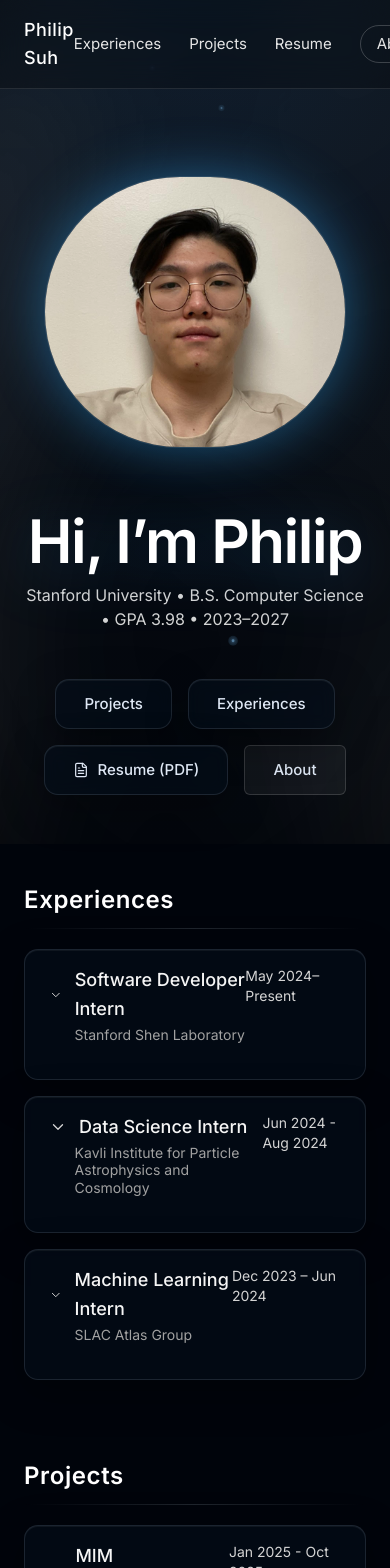
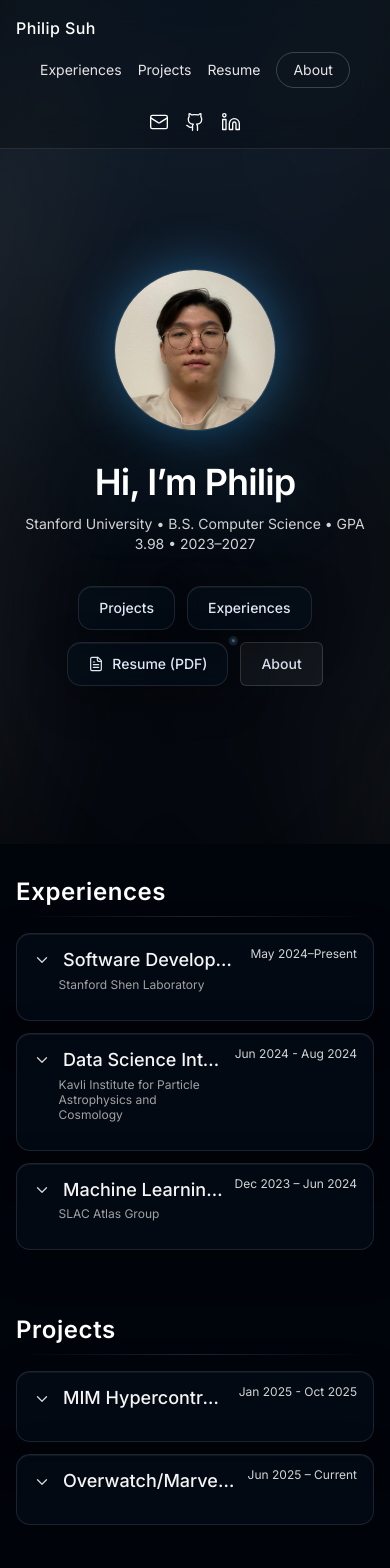
Before and after one commit to philipsuh004/website, a Next.js app: page / in a window 390 px wide. Shown: the top 1568 px of the page. Built offline with nearby package versions, Linux system fonts and the light colour scheme.

Commit message:
mobile support

```diff
--- a/src/app/page.tsx
+++ b/src/app/page.tsx
@@ -178,14 +178,17 @@ export default function Page() {
 }
 
 /* ───────────────────────── layout & header ───────────────────────── */
-
 function TopBar() {
   return (
     <header className="fixed top-0 z-40 w-full border-b border-white/10 bg-black/25 backdrop-blur-lg">
-      <div className="mx-auto flex max-w-6xl items-center justify-between px-6 py-4 md:py-5">
-        <div className="text-lg font-medium tracking-wide text-white">Philip Suh</div>
+      <div className="mx-auto flex max-w-6xl flex-wrap items-center justify-between px-4 py-4 sm:px-6 sm:py-5 gap-3">
+        {/* Left: Name */}
+        <div className="text-base sm:text-lg font-medium tracking-wide text-white flex-shrink-0">
+          Philip Suh
+        </div>
 
-        <nav className="flex items-center gap-7 text-[15px] text-neutral-200">
+        {/* Right: Nav */}
+        <nav className="flex flex-wrap items-center justify-center sm:justify-end gap-4 sm:gap-7 text-[14px] sm:text-[15px] text-neutral-200 w-full sm:w-auto">
           <a className="hover:text-white transition" href="#experiences">
             Experiences
           </a>
@@ -202,13 +205,14 @@ function TopBar() {
             About
           </a>
 
-          <div className="ml-6 flex items-center gap-5 text-white">
+          {/* Icons — wrap on mobile */}
+          <div className="flex items-center justify-center sm:justify-end gap-4 sm:gap-5 text-white w-full sm:w-auto mt-2 sm:mt-0">
             <a
               href="mailto:philip.suh@stanford.edu"
               aria-label="Email"
               className="hover:text-cyan-300 transition"
             >
-              <Mail size={22} strokeWidth={1.6} />
+              <Mail size={20} sm-size={22} strokeWidth={1.6} />
             </a>
             <a
               href="https://github.com/philipsuh004"
@@ -217,7 +221,7 @@ function TopBar() {
               aria-label="GitHub"
               className="hover:text-cyan-300 transition"
             >
-              <Github size={22} strokeWidth={1.6} />
+              <Github size={20} sm-size={22} strokeWidth={1.6} />
             </a>
             <a
               href="https://linkedin.com/in/phlpsuh"
@@ -226,7 +230,7 @@ function TopBar() {
               aria-label="LinkedIn"
               className="hover:text-cyan-300 transition"
             >
-              <Linkedin size={22} strokeWidth={1.6} />
+              <Linkedin size={20} sm-size={22} strokeWidth={1.6} />
             </a>
           </div>
         </nav>
@@ -237,8 +241,9 @@ function TopBar() {
 
 function Intro() {
   return (
-    <section className="snap-section flex min-h-[100dvh] items-center justify-center px-6 text-center">
-      <div className="relative z-0 max-w-6xl pt-32 flex flex-col md:flex-row items-center md:justify-center gap-16">
+    <section className="snap-section flex min-h-[100dvh] items-center justify-center px-4 sm:px-6 text-center">
+      <div className="relative z-0 max-w-6xl pt-28 sm:pt-32 flex flex-col md:flex-row items-center md:justify-center gap-8 sm:gap-12 md:gap-16">
+        {/* Portrait */}
         <div className="flex-shrink-0">
           <Image
             src="/photo.png"
@@ -246,43 +251,52 @@ function Intro() {
             width={300}
             height={300}
             priority
-            className="rounded-full ring-1 ring-white/10 shadow-[0_0_55px_rgba(56,176,255,0.45)] hover:scale-[1.035] transition-transform duration-700"
+            className="rounded-full ring-1 ring-white/10 shadow-[0_0_55px_rgba(56,176,255,0.45)] hover:scale-[1.035] transition-transform duration-700
+                       w-40 h-40 sm:w-56 sm:h-56 md:w-72 md:h-72 object-cover"
           />
         </div>
 
-        <div className="md:text-left text-center">
+        {/* Intro Text */}
+        <div className="md:text-left text-center max-w-xl sm:max-w-2xl">
           <motion.h1
             initial={{ opacity: 0, y: 8 }}
             animate={{ opacity: 1, y: 0 }}
             transition={{ duration: 0.45 }}
-            className="text-6xl md:text-8xl font-semibold tracking-tight text-white drop-shadow-[0_10px_30px_rgba(56,176,255,0.25)]"
+            className="text-4xl sm:text-5xl md:text-7xl lg:text-8xl font-semibold tracking-tight text-white drop-shadow-[0_10px_30px_rgba(56,176,255,0.25)]"
           >
             Hi, I&rsquo;m Philip
           </motion.h1>
 
-          <p className="mt-3 text-base md:text-lg text-neutral-300">
+          <p className="mt-3 text-sm sm:text-base md:text-lg text-neutral-300">
             Stanford University • B.S. Computer Science • GPA 3.98 • 2023–2027
           </p>
 
-          <div className="mt-12 flex flex-wrap items-center justify-center md:justify-start gap-4">
-            <a href="#projects" className="panel px-7 py-3 text-[15px] font-medium hover:opacity-95">
+          {/* Buttons */}
+          <div className="mt-8 sm:mt-10 md:mt-12 flex flex-wrap items-center justify-center md:justify-start gap-3 sm:gap-4">
+            <a
+              href="#projects"
+              className="panel px-5 py-2.5 sm:px-7 sm:py-3 text-[14px] sm:text-[15px] font-medium hover:opacity-95"
+            >
               Projects
             </a>
-            <a href="#experiences" className="panel px-7 py-3 text-[15px] font-medium hover:opacity-95">
+            <a
+              href="#experiences"
+              className="panel px-5 py-2.5 sm:px-7 sm:py-3 text-[14px] sm:text-[15px] font-medium hover:opacity-95"
+            >
               Experiences
             </a>
             <a
               href="/resume.pdf"
               target="_blank"
               rel="noopener noreferrer"
-              className="panel px-7 py-3 text-[15px] font-medium hover:opacity-95 inline-flex items-center gap-2"
+              className="panel px-5 py-2.5 sm:px-7 sm:py-3 text-[14px] sm:text-[15px] font-medium hover:opacity-95 inline-flex items-center gap-2"
             >
               <FileText size={16} strokeWidth={1.8} />
               Resume (PDF)
             </a>
             <a
               href="#about"
-              className="rounded-md border border-white/15 bg-white/5 px-7 py-3 text-[15px] font-medium hover:bg-white/10"
+              className="rounded-md border border-white/15 bg-white/5 px-5 py-2.5 sm:px-7 sm:py-3 text-[14px] sm:text-[15px] font-medium hover:bg-white/10"
             >
               About
             </a>
@@ -294,12 +308,25 @@ function Intro() {
 }
 
 /* ───────────────────────────── reusable blocks ───────────────────────────── */
-function Block({ id, title, children }: { id?: string; title: string; children: React.ReactNode }) {
+function Block({
+  id,
+  title,
+  children,
+}: {
+  id?: string;
+  title: string;
+  children: React.ReactNode;
+}) {
   return (
-    <section id={id} className="relative px-6 py-10 md:py-14 scroll-mt-28 md:scroll-mt-36">
+    <section
+      id={id}
+      className="relative px-4 sm:px-6 py-8 md:py-12 scroll-mt-24 md:scroll-mt-32"
+    >
       <div className="mx-auto w-full max-w-7xl">
-        <h2 className="mb-3 text-2xl md:text-3xl font-semibold tracking-wide text-white">{title}</h2>
-        <div className="hr mb-5" />
+        <h2 className="mb-2 md:mb-3 text-2xl md:text-3xl font-semibold tracking-wide text-white">
+          {title}
+        </h2>
+        <div className="hr mb-4 md:mb-6" />
         <Grid>{children}</Grid>
       </div>
     </section>
@@ -307,11 +334,17 @@ function Block({ id, title, children }: { id?: string; title: string; children:
 }
 
 function Grid({ children }: { children: React.ReactNode }) {
-  return <div className="flex flex-col gap-4">{children}</div>;
+  return (
+    <div className="flex w-full flex-col gap-3 sm:gap-4 md:gap-5">
+      {React.Children.map(children, (child) => (
+        <div className="w-full">{child}</div>
+      ))}
+    </div>
+  );
 }
 
+
 /* ───────────────────────────── Expandable Rows ───────────────────────────── */
-
 type LinkKind = "github" | "website" | "demo" | "paper" | "video" | "doc" | "other";
 type RowLink = { label: string; href: string; kind?: LinkKind };
 
@@ -331,7 +364,7 @@ function PillLink({ link }: { link: RowLink }) {
       href={href}
       target={href.startsWith("http") ? "_blank" : undefined}
       rel="noopener noreferrer"
-      className="inline-flex items-center gap-1.5 rounded-full border border-white/15 bg-white/5 px-3 py-1.5 text-xs text-neutral-200 hover:bg-white/10 transition"
+      className="inline-flex items-center gap-1.5 rounded-full border border-white/15 bg-white/5 px-3.5 py-2 text-[11px] sm:text-xs text-neutral-200 hover:bg-white/10 transition"
     >
       <Icon size={14} strokeWidth={1.8} /> {label}
     </a>
@@ -372,23 +405,27 @@ function ExpandableRow({
           aria-controls={contentId}
           className="w-full text-left focus:outline-none focus-visible:ring-2 focus-visible:ring-cyan-400/60"
         >
-          <div className="flex items-start justify-between px-6 py-4">
-            <div className="flex flex-col gap-0.5">
-              <div className="flex items-center gap-3">
+          <div className="flex items-start justify-between px-4 sm:px-6 py-3 sm:py-4 gap-3">
+            <div className="flex-1 min-w-0">
+              <div className="flex items-center gap-3 min-w-0">
                 <ChevronDown
-                  className={`transition-transform duration-300 text-neutral-300 ${open ? "rotate-180" : ""}`}
+                  className={`shrink-0 transition-transform duration-300 text-neutral-300 ${open ? "rotate-180" : ""}`}
                   size={18}
                   strokeWidth={1.75}
                 />
-                <span className="font-medium text-neutral-100">{title}</span>
+                <span className="font-medium text-neutral-100 truncate">{title}</span>
               </div>
               {subtitle && (
-                <span className="ml-[1.6rem] text-sm text-neutral-400 leading-tight">
+                <span className="pl-[1.6rem] block text-xs sm:text-sm text-neutral-400 leading-tight mt-0.5">
                   {subtitle}
                 </span>
               )}
             </div>
-            <span className="text-sm text-neutral-300">{date}</span>
+
+            {/* Date (kept right on desktop, wraps on mobile) */}
+            <span className="shrink-0 text-xs sm:text-sm text-neutral-300 whitespace-nowrap">
+              {date}
+            </span>
           </div>
         </button>
 
@@ -399,7 +436,7 @@ function ExpandableRow({
             initial={false}
             animate={{ height: open ? "auto" : 0, opacity: open ? 1 : 0 }}
             transition={{ duration: 0.25, ease: "easeInOut" }}
-            className="px-6 pb-5"
+            className="px-4 sm:px-6 pb-4 sm:pb-5"
             style={{ overflow: "hidden" }}
           >
             <div
@@ -410,6 +447,7 @@ function ExpandableRow({
             >
               {hasLogo && (
                 <div className="md:pr-2">
+                  {/* Full-bleed logo row height, preserves aspect ratio */}
                   <Image
                     src={logoSrc!}
                     alt={logoAlt ?? "Logo"}
@@ -439,13 +477,13 @@ function ExpandableRow({
   );
 }
 
-/* ─────────────────────────────── footer ─────────────────────────────── */
+/* ───────── footer ───────── */
 
 function SiteFooter() {
   return (
-    <footer className="border-t border-white/10 mt-10">
-      <div className="mx-auto w-full max-w-6xl px-6 py-8">
-        <p className="text-center text-sm text-neutral-300">
+    <footer className="border-t border-white/10 mt-8 md:mt-10">
+      <div className="mx-auto w-full max-w-6xl px-4 sm:px-6 py-6 sm:py-8">
+        <p className="text-center text-xs sm:text-sm text-neutral-300 leading-relaxed">
           Open to SWE / Research roles & collaborations.{" "}
           <a
             className="underline decoration-white/20 underline-offset-4 hover:text-white transition"
@@ -476,6 +514,7 @@ function SiteFooter() {
     </footer>
   );
 }
+
 
 /* ───────────────────────────── visuals ───────────────────────────── */
 
```
Also changed, not shown: 1 other file (tests, documents, lock files or other folders).
